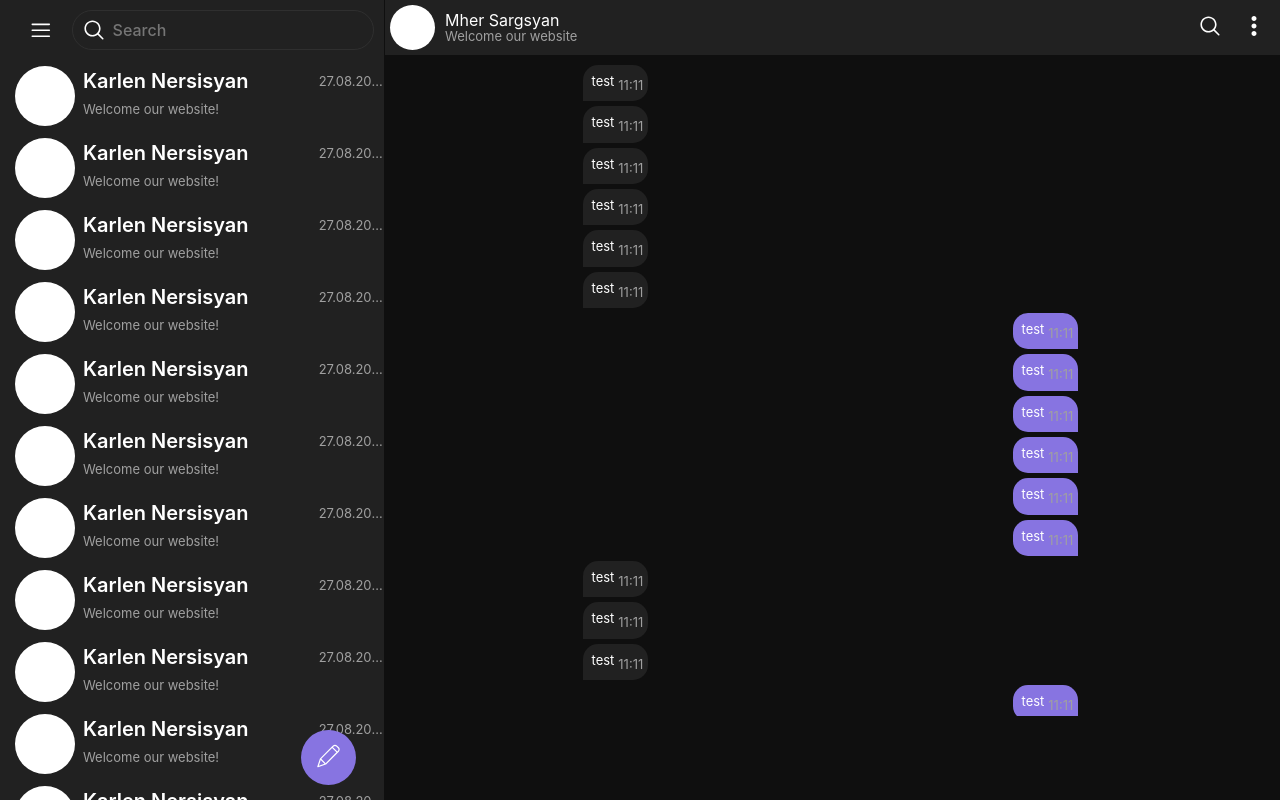
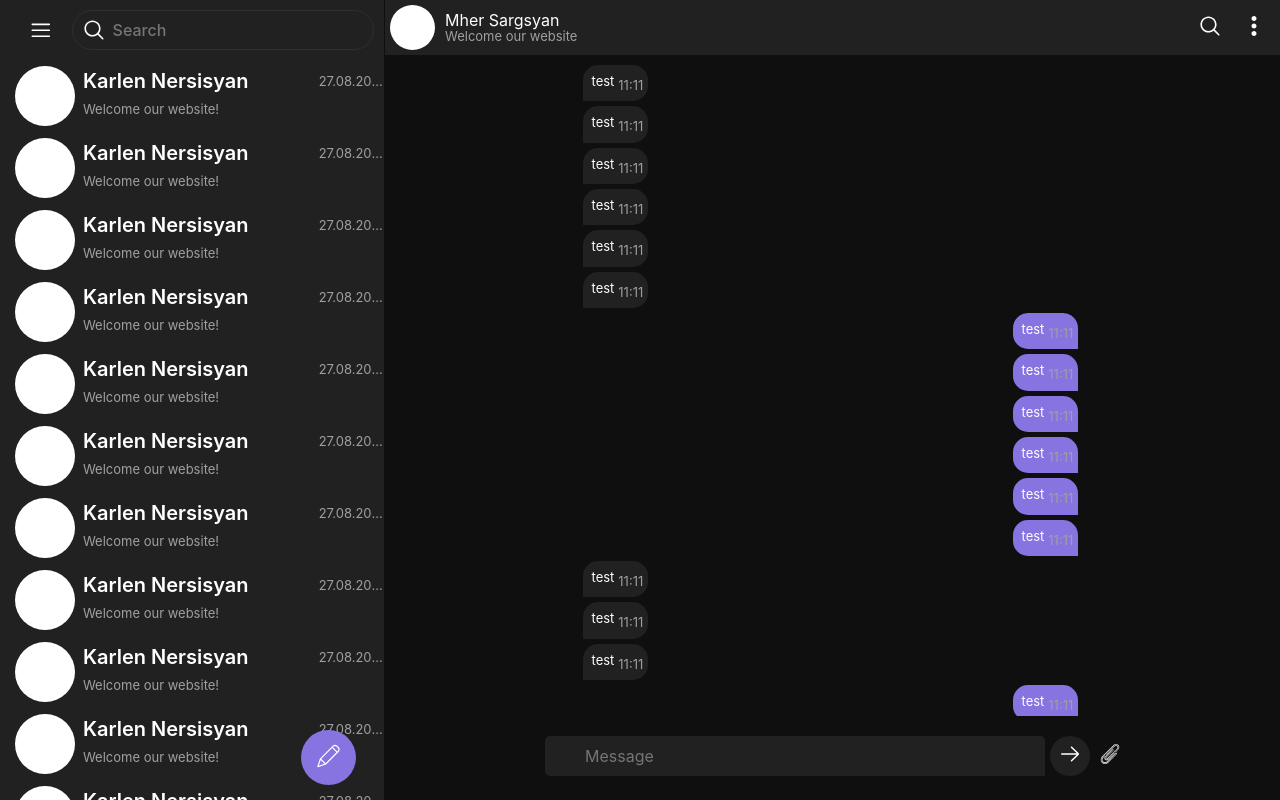
Before and after one commit to fe-bootcamp-2021/chat-app, a React (Vite) app: page /home in a window 1280 px wide. Built offline with nearby package versions, Linux system fonts and the light colour scheme; no server answers.

Commit message:
feat(Chat.jsx): component called

```diff
--- a/src/components/Chat/Chat.jsx
+++ b/src/components/Chat/Chat.jsx
@@ -1,6 +1,7 @@
 import React from 'react';
 import NavBarChat from '../NavBarChat/NavBarChat';
-import Message from '../Message/Message'
+import Message from '../Message/Message';
+import MessageInput from '../MessageInput/MessageInput';
 import classes from './Chat.module.css';
 
 function Chat() {
@@ -27,6 +28,7 @@ function Chat() {
         <Message type={'mine'} />
         <Message type={'mine'} />
       </div>
+      <MessageInput />
     </div>
   );
 }
```
